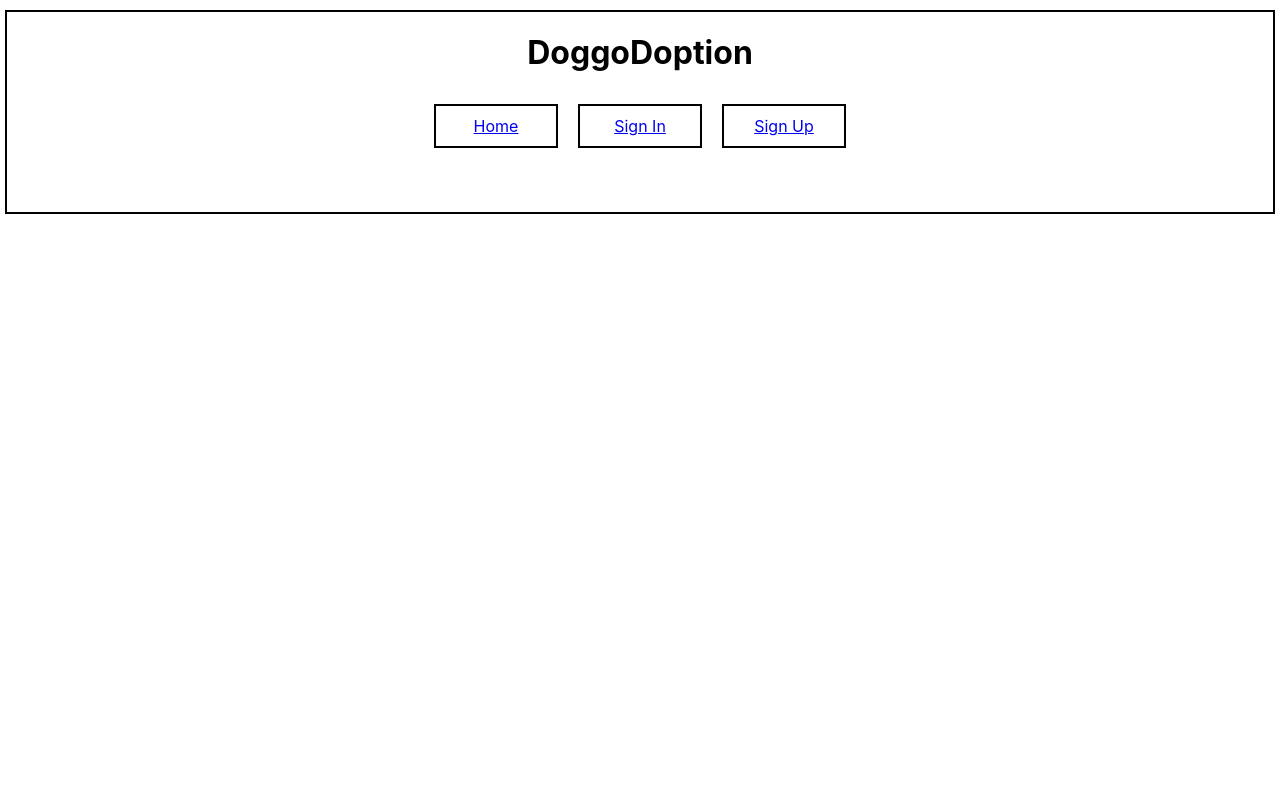
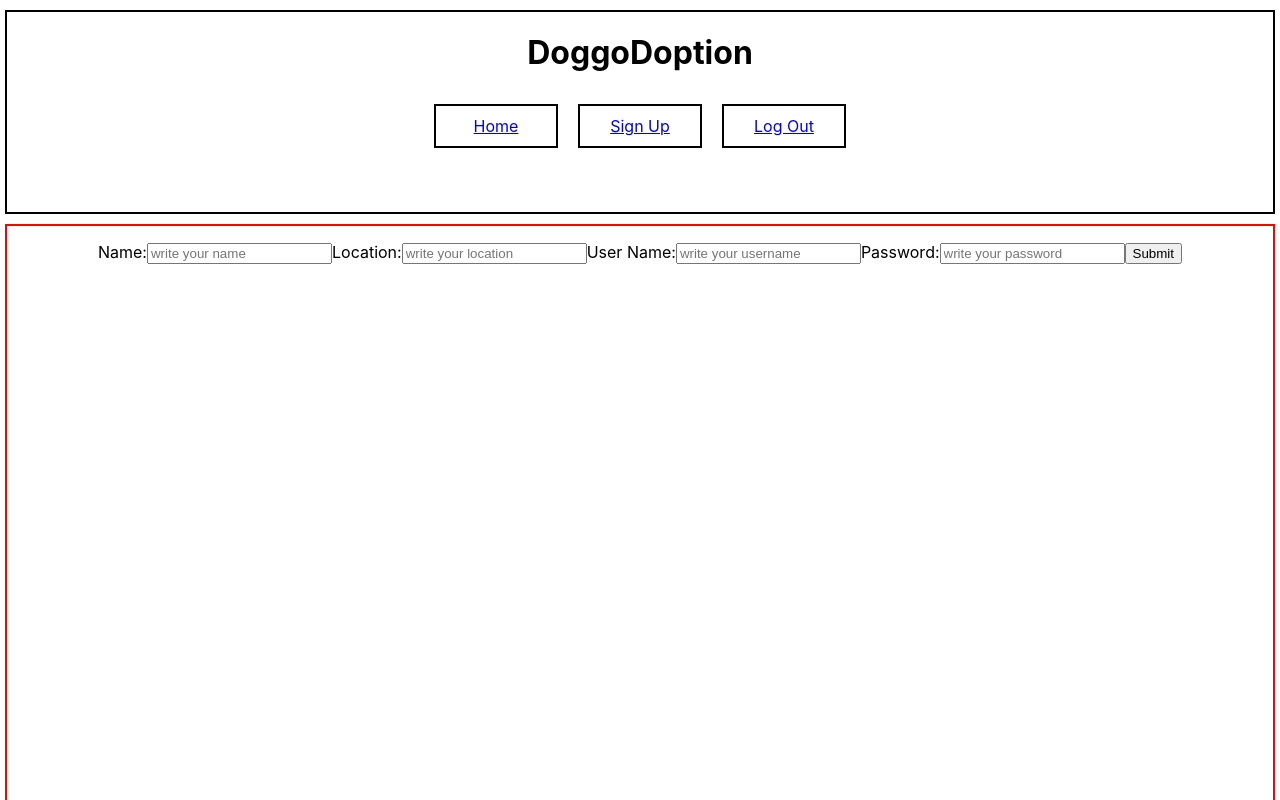
Before and after one commit to reneecruz/pet-adoption-app-frontend, a React (Create React App) app: page /login in a window 1280 px wide. Shown: the top 800 px of the page. Built offline with nearby package versions, Linux system fonts and the light colour scheme.

Commit message:
Auth done

```diff
--- a/src/App.js
+++ b/src/App.js
@@ -5,6 +5,7 @@ import { Route, Switch, NavLink, Redirect } from 'react-router-dom';
 import HomeContainer from './containers/HomeContainer';
 import SignIn from './components/SignIn';
 import SignUp from './components/SignUp';
+import LogIn from './components/LogIn';
 
 function App() {
 
@@ -17,15 +18,18 @@ function App() {
           DoggoDoption
         </h1>
         <NavLink className="nav-link" to='/'>Home</NavLink>
-        <NavLink className="nav-link"to='/signin'>Sign In</NavLink>
-        <NavLink className="nav-link"to='/signup'>Sign Up</NavLink>
+
+        <NavLink className="nav-link" to='/signup'>Sign Up</NavLink>
+        <NavLink className="nav-link" to='/logout'>Log Out</NavLink>
+
+
 
       </header>
 
     <Switch>
-      <Route exact path={'/'} component={HomeContainer} />
-      <Route path={'/signin'} component={SignIn} />
-      <Route path={'/signup'} component={SignUp}/>
+      <Route exact path={'/'} render={renderProps => <HomeContainer renderProps={renderProps}/>} />
+      <Route exact path ={"/login"} render={renderProps => <HomeContainer renderProps={renderProps}/>}/>
+      <Route exact path ={"/signup"} render={renderProps => <HomeContainer renderProps={renderProps}/>}/>
     </Switch>
     </div>
   );
--- a/src/components/LogIn.js
+++ b/src/components/LogIn.js
@@ -1,15 +1,124 @@
 import React from 'react';
-import SignUp from './SignUp';
-import SignIn from './SignIn';
+
 
 class LogIn extends React.Component {
+
+    state = {
+        logIn: false,
+        username: '',
+        password: '',
+        name: '',
+        location: '',
+        errors: []
+    }
+
+    handleOnChange = (event) => {
+        console.log(event.target.name, event.target.value)
+        this.setState({
+        [event.target.name]: event.target.value
+        })
+    }
+
+    logInSubmitted = (event) => {
+        event.preventDefault()
+        console.log("derya is life")
+        fetch("http://localhost:3000/login", {
+            method: 'POST',
+            headers: {
+                "Content-Type": "application/json",
+               "Accept": "application/json"
+           },
+           body: JSON.stringify(
+               {
+                   username: this.state.username,
+                   password: this.state.password
+               }
+           )
+       })
+       .then(res => res.json())
+       .then(data => {
+           if (data.errors) {
+               this.setState({
+                   errors: data.errors
+               })
+           }else{
+               this.props.setToken(data.token, data.user_id)
+           }
+       })
+    }
+       // .then(console.log)
+
+       signUpSubmitted = (event) => {
+        event.preventDefault()
+        console.log("derya is life")
+        fetch("http://localhost:3000/users", {
+            method: 'POST',
+            headers: {
+                "Content-Type": "application/json",
+                "Accept": "application/json"
+           },
+           body: JSON.stringify(
+               {
+                   name: this.state.name,
+                   location: this.state.location,
+                   username: this.state.username,
+                   password: this.state.password
+               }
+           )
+       })
+       .then(res => res.json())
+       .then(data => {
+           if (data.errors) {
+               this.setState({
+                   errors: data.errors
+               })
+           }else{
+               this.props.setToken(data.token, data.user_id)
+           }
+       })
+
+    }
+
+
     render (){
+        // console.log(this.props.renderProps)
+        // console.log(this.props.renderProps.location.pathname === '/login')
         return(
             <div>
 
-               <SignUp />
-               <SignIn />
+                <ul>
+                    {this.state.errors.map(error => <li>{error}</li>)}
+                </ul>
 
+               {
+                   this.props.renderProps.location.pathname === '/' && !this.state.login ?
+                   <form onChange={this.handleOnChange} className="login-form">
+                    <label htmlFor="username">User Name:</label>
+                    <input type="text" id='username'name="username" placeholder="write your username"/>
+
+                    <label htmlFor="password">Password:</label>
+                    <input type="password" id='password' name="password" placeholder="write your password"/>
+
+                    <input type="submit" onClick={this.logInSubmitted}/>
+                </form>
+                        :
+                   <form onChange={this.handleOnChange}>
+                    <label htmlFor="name">Name:</label>
+                    <input type="text" id='name' name="name" placeholder="write your name"/>
+
+                    <label htmlFor="location">Location:</label>
+                    <input type="text" id='location' name="location" placeholder="write your location"/>
+
+                    <label htmlFor="username">User Name:</label>
+                    <input type="text" id='username' name="username" placeholder="write your username"/>
+
+                    <label htmlFor="password">Password:</label>
+                    <input type="password" id='password' name="password" placeholder="write your password"/>
+
+                    <input type="submit" onClick={this.signUpSubmitted} />
+
+              </form>
+             }
             </div>
 
         )
--- a/src/components/SignIn.js
+++ b/src/components/SignIn.js
@@ -5,7 +5,7 @@ class SignIn extends React.Component {
     render (){
         return(
             <div>
-                <form className="login-form">
+                <form onChange={this.props.handleOnChange} className="login-form">
                     <label htmlFor="username">User Name:</label>
                     <input type="text" id='username'name="username" placeholder="write your username"/>
 
--- a/src/components/SignUp.js
+++ b/src/components/SignUp.js
@@ -3,9 +3,10 @@ import React from 'react';
 class SignUp extends React.Component {
 
     render (){
+        console.log(this.props)
         return(
             <div>
-              <form>
+              <form onChange={this.props.handleOnChange}>
                     <label htmlFor="name">Name:</label>
                     <input type="text" id='name' name="name" placeholder="write your name"/>
 
--- a/src/containers/HomeContainer.js
+++ b/src/containers/HomeContainer.js
@@ -3,11 +3,42 @@ import LogIn from '../components/LogIn'
 import PetContainer from './PetContainer'
 
 class Home extends React.Component {
+
+    state = {
+        loggedInUserId: null,
+        token: null
+    }
+
+    componentDidMount() {
+
+        if(localStorage.token){
+            this.setState({
+                loggedInUserId: localStorage.loggedInUserId,
+                token: localStorage.token
+            })
+        }
+
+    }
+
+    setToken = (token, loggedInUserId) => {
+        localStorage.token = token
+        localStorage.loggedInUserId = loggedInUserId
+        this.setState({
+            token: token,
+            loggedInUserId: loggedInUserId
+        })
+    }
+
+
     render() {
+        console.log(this.props.renderProps)
         return(
             <div className="home">
-                {/* <LogIn/> */}
-                <PetContainer/>
+                {this.state.token ?
+                <PetContainer token={this.state.token} loggedInUserId={this.state.loggedInUserId}/>
+                :
+                <LogIn setToken={this.setToken} renderProps={this.props.renderProps}/>
+                }
 
             </div>
 
```
